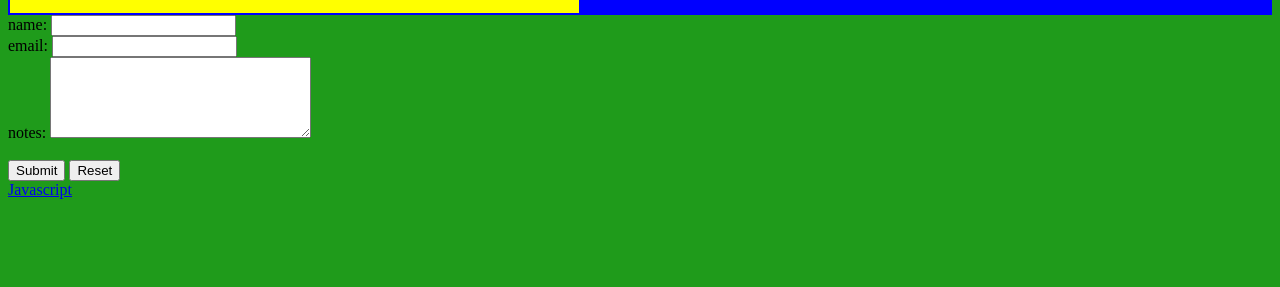
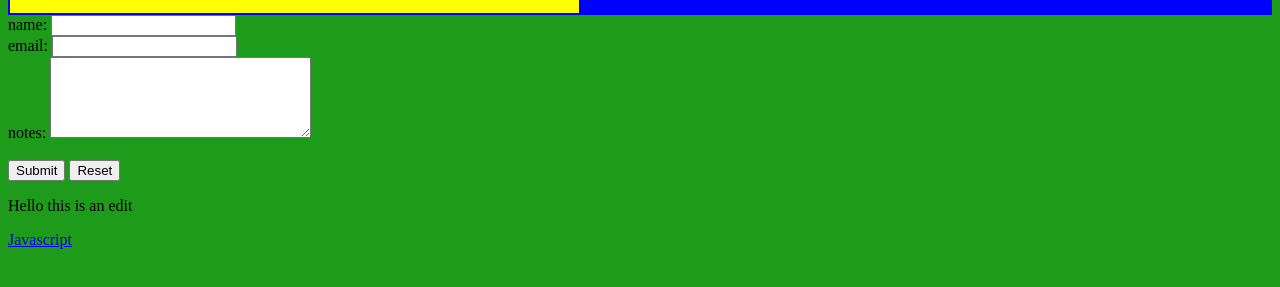
Before and after one commit to MaynardICT/website, a plain HTML site: page index.html in a window 1280 px wide. Shown: the part 183-470 px from the top of the page. Drawn offline with Linux system fonts and the light colour scheme.

Commit message:
Add greeting paragraph to index.html
Added a paragraph to the body of the HTML.

```diff
--- a/index.html
+++ b/index.html
@@ -32,6 +32,8 @@
         <input type="submit" name="submit">
         <input type ="reset" name ="reset">
     </form>
+    <p> Hello this is an edit</p>
     <a href="./page2.html">Javascript</a>
 </body>
+
 </html>
```
